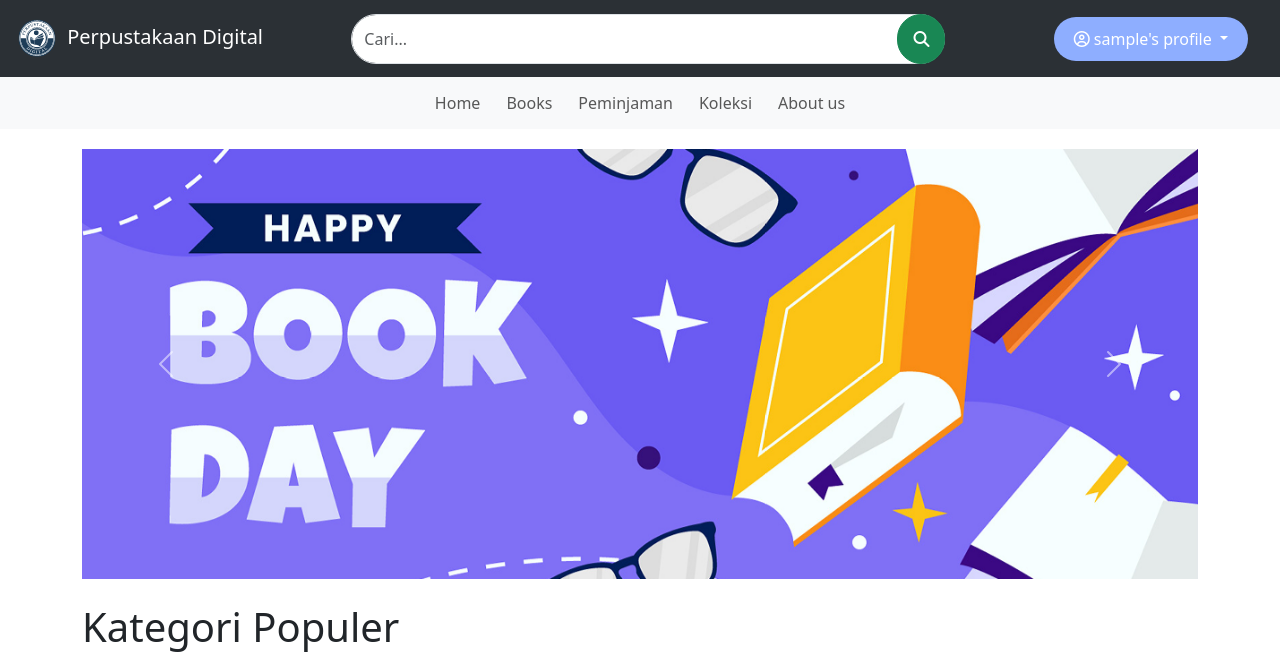
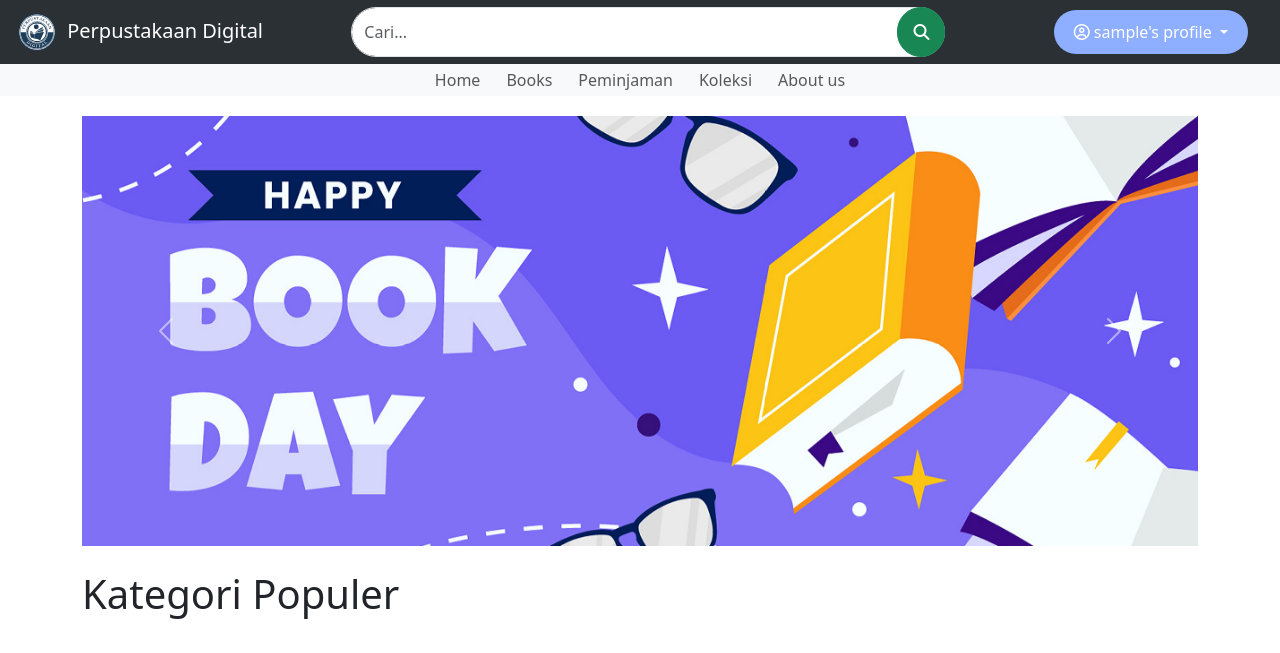
Before and after one commit to tresnarihermana/ProjectPerpustakaanDigital, a PHP site: page /index.php in a window 1280 px wide. Shown: the top 653 px of the page. Run offline with PHP 8.4, Linux system fonts and the light colour scheme; the visitor is signed in with stand-in values (Sample User, id 1); data that the repository does not hold is empty.

Commit message:
navbar height update to 4rem

```diff
--- a/layout/navbar.php
+++ b/layout/navbar.php
@@ -34,7 +34,7 @@ $cek = mysqli_fetch_assoc($data);
     z-index: 1;
 }
 .dropdown-menu{
-  margin-left: 10px;
+  margin-left: 10px !important;
 }
 .btn-profile{
     border-radius: 50px;
@@ -52,7 +52,7 @@ $cek = mysqli_fetch_assoc($data);
 <body>
    <!-- awal navbar -->
     <div class="navbar-container d-flex flex-column">
-   <nav class="navbar navbar-expand-lg bg-body-tertiary " data-bs-theme = "dark">
+   <nav class="navbar navbar-expand-lg bg-body-tertiary " data-bs-theme = "dark" style="height: 4rem;">
     <div class="container-fluid">
       <a class="navbar-brand" href="index.php">
         <img src="storage/img/logo.svg" alt="" width="50" height="51" class="d-inline-block">
@@ -103,7 +103,7 @@ $cek = mysqli_fetch_assoc($data);
   </div>
 </div>
 <!-- akhir modal -->
-  <nav class="navbar navbar-expand-lg bg-body-tertiary" data-bs-theme="grey" style="height: 52px;">
+  <nav class="navbar navbar-expand-lg bg-body-tertiary" data-bs-theme="grey" style="height: 2rem;">
     <div class="container-fluid justify-content-center">
         <ul class="navbar-nav" style=" display: flex ; flex-direction: row; flex-wrap: nowrap;;" >
             <li class="nav-item">
```
